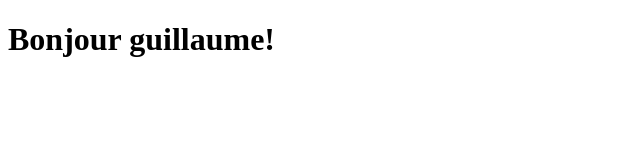
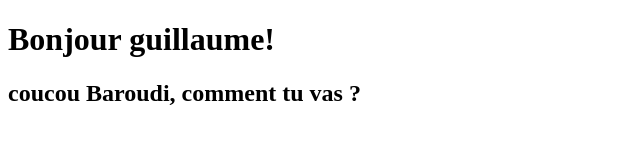
Before and after one commit to Baroudis/Partenaria-bar_gui, a plain HTML site: page index.html in a window 1280 px wide. Shown: the whole page, without its empty margins (0-640 px from the left). Drawn offline with Linux system fonts and the light colour scheme.

Commit message:
dire bonjour a baroudi et lui demander comment il va ?

```diff
--- a/index.html
+++ b/index.html
@@ -8,5 +8,6 @@
 </head>
 <body>
     <h1>Bonjour guillaume!</h1>
+    <h2>coucou Baroudi, comment tu vas ?</h2>
 </body>
 </html>
```
